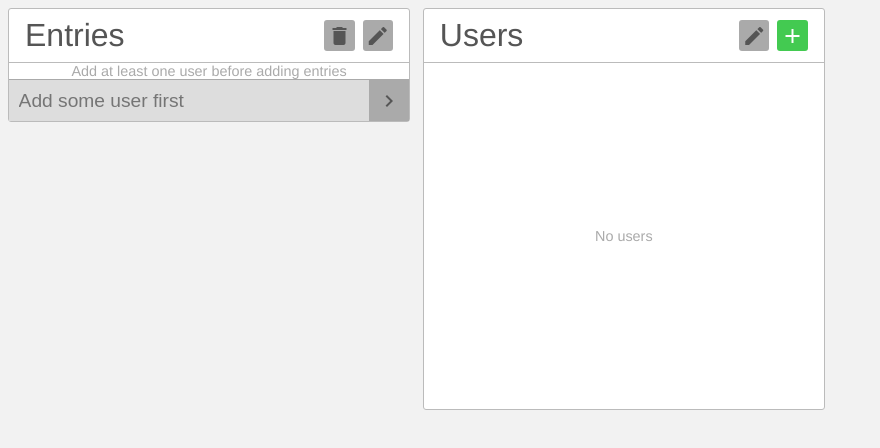
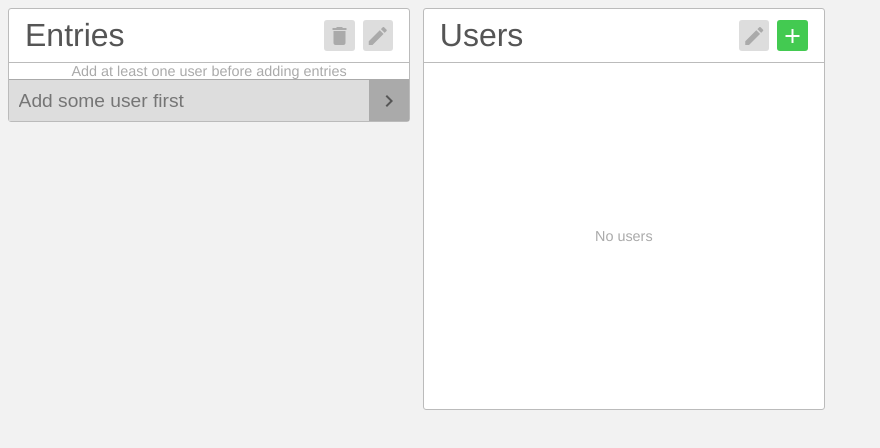
Before and after one commit to jackss011/spesa-counter, a React app: page / in a window 1280 px wide. Shown: the top 448 px of the page, without its empty margins (0-880 px from the left). Built offline with nearby package versions, Linux system fonts and the light colour scheme.

Commit message:
Improved icon buttons coloring

```diff
--- a/app/styles/components/_entry-pane.sass
+++ b/app/styles/components/_entry-pane.sass
@@ -31,7 +31,7 @@
         &.edit
             +button-icon($gray-edit)
         &.clear
-            +button-icon($red-remove)
+            +button-icon($red-clear)
         &.cancel
             +button-ghost($red-cancel)
 //
--- a/app/styles/generic/_buttons.sass
+++ b/app/styles/generic/_buttons.sass
@@ -34,6 +34,11 @@
 =button-icon($color, $font-size: null)
     +button-concrete($color)
     +button-square
+    &:disabled
+        color: $disable-icon-color
+        background-color: $disable-icon-bg-color
+        &:hover
+            background-color: $disable-icon-bg-color
     i
         font-size: $font-size
 //
--- a/app/styles/generic/_colors.sass
+++ b/app/styles/generic/_colors.sass
@@ -5,8 +5,12 @@ $text-color-detail: #aaa
 
 $green-add: #43ca51
 $red-cancel: #f36521
-$gray-edit: #888
+$gray-edit: #4283fc
 $red-remove: #ff9999
+$red-clear: #ef6f5d
 
 $font-disable-color: #555
 $background-disable-color: #aaa
+
+$disable-icon-bg-color: #ddd
+$disable-icon-color: #aaa
```
